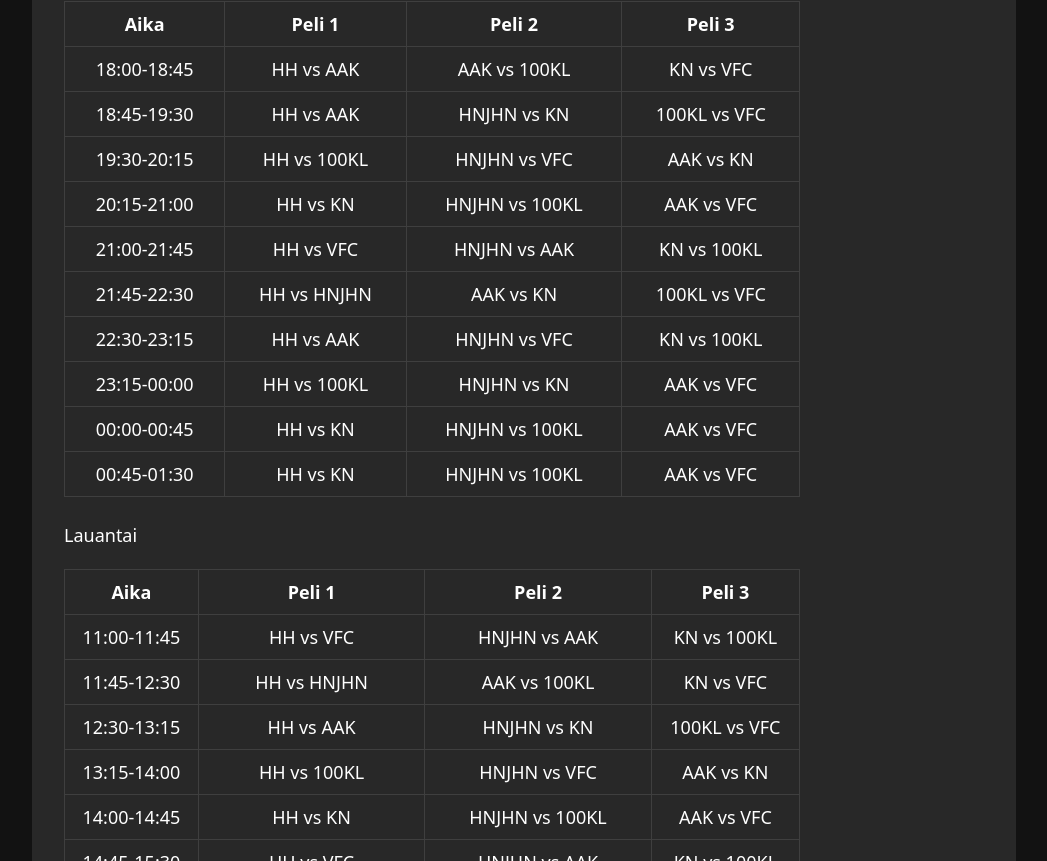
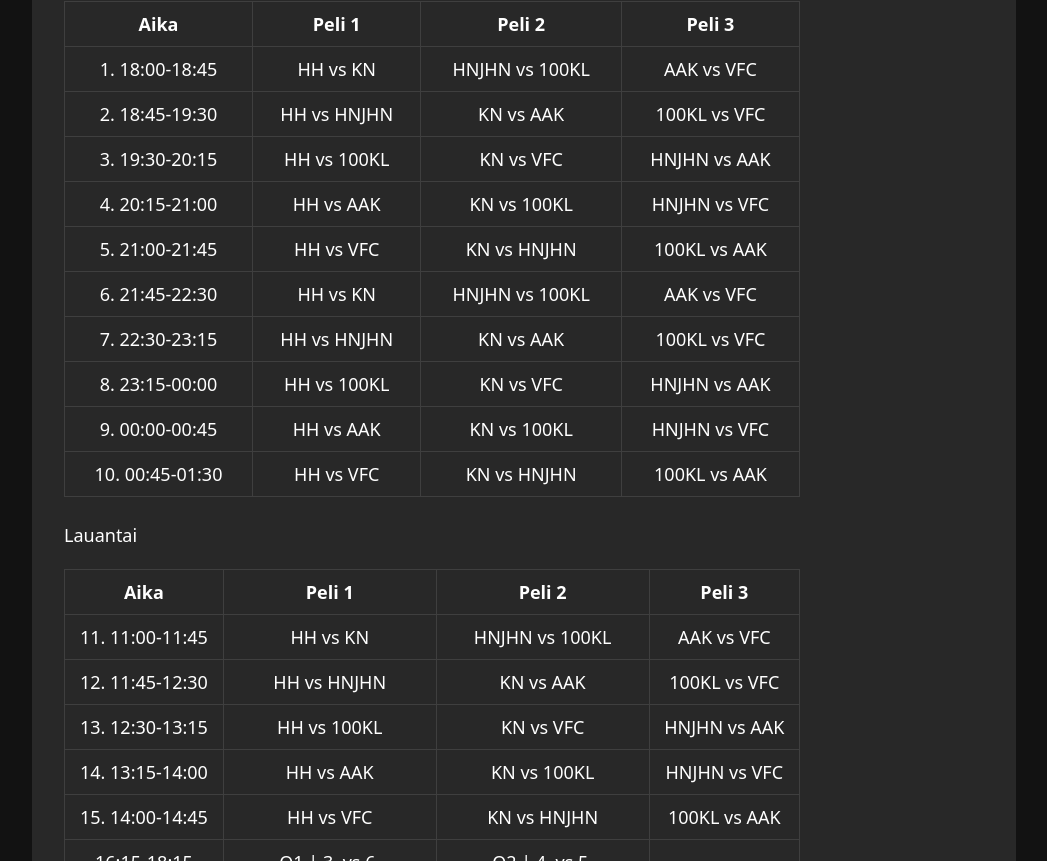
Before and after one commit to miskalaiva/turnaus-app2, a Nuxt app: page / in a window 1280 px wide. Shown: the part 2239-3100 px from the top of the page, without its empty margins (116-1163 px from the left). Built offline with nearby package versions, Linux system fonts and the light colour scheme; no server answers.

Commit message:
Otteluohjelma fiksattu

```diff
--- a/app.vue
+++ b/app.vue
@@ -211,108 +211,96 @@ export default {
       muutokset: { kill: 0, death: 0, assist: 0 },
       otteluohjelmaPerjantai: [
         {
-          aika: '18:00-18:45',
-          kentta1: 'HH vs AAK',
-          kentta2: 'AAK vs 100KL',
-          kentta3: 'KN vs VFC',
-        },
-        {
-          aika: '18:45-19:30',
-          kentta1: 'HH vs AAK',
-          kentta2: 'HNJHN vs KN',
-          kentta3: '100KL vs VFC',
-        },
-        {
-          aika: '19:30-20:15',
-          kentta1: 'HH vs 100KL',
-          kentta2: 'HNJHN vs VFC',
-          kentta3: 'AAK vs KN',
-        },
-        {
-          aika: '20:15-21:00',
+          aika: '1. 18:00-18:45',
           kentta1: 'HH vs KN',
           kentta2: 'HNJHN vs 100KL',
           kentta3: 'AAK vs VFC',
         },
         {
-          aika: '21:00-21:45',
-          kentta1: 'HH vs VFC',
-          kentta2: 'HNJHN vs AAK',
-          kentta3: 'KN vs 100KL',
-        },
-        {
-          aika: '21:45-22:30',
+          aika: '2. 18:45-19:30',
           kentta1: 'HH vs HNJHN',
-          kentta2: 'AAK vs KN',
+          kentta2: 'KN vs AAK',
           kentta3: '100KL vs VFC',
         },
         {
-          aika: '22:30-23:15',
-          kentta1: 'HH vs AAK',
-          kentta2: 'HNJHN vs VFC',
-          kentta3: 'KN vs 100KL',
+          aika: '3. 19:30-20:15',
+          kentta1: 'HH vs 100KL',
+          kentta2: 'KN vs VFC',
+          kentta3: 'HNJHN vs AAK',
         },
         {
-          aika: '23:15-00:00',
-          kentta1: 'HH vs 100KL',
-          kentta2: 'HNJHN vs KN',
-          kentta3: 'AAK vs VFC',
+          aika: '4. 20:15-21:00',
+          kentta1: 'HH vs AAK',
+          kentta2: 'KN vs 100KL',
+          kentta3: 'HNJHN vs VFC',
         },
         {
-          aika: '00:00-00:45',
+          aika: '5. 21:00-21:45',
+          kentta1: 'HH vs VFC',
+          kentta2: 'KN vs HNJHN',
+          kentta3: '100KL vs AAK',
+        },
+        {
+          aika: '6. 21:45-22:30',
           kentta1: 'HH vs KN',
           kentta2: 'HNJHN vs 100KL',
           kentta3: 'AAK vs VFC',
         },
         {
-          aika: '00:45-01:30',
-          kentta1: 'HH vs KN',
-          kentta2: 'HNJHN vs 100KL',
-          kentta3: 'AAK vs VFC',
+          aika: '7. 22:30-23:15',
+          kentta1: 'HH vs HNJHN',
+          kentta2: 'KN vs AAK',
+          kentta3: '100KL vs VFC',
+        },
+        {
+          aika: '8. 23:15-00:00',
+          kentta1: 'HH vs 100KL',
+          kentta2: 'KN vs VFC',
+          kentta3: 'HNJHN vs AAK',
+        },
+        {
+          aika: '9. 00:00-00:45',
+          kentta1: 'HH vs AAK',
+          kentta2: 'KN vs 100KL',
+          kentta3: 'HNJHN vs VFC',
+        },
+        {
+          aika: '10. 00:45-01:30',
+          kentta1: 'HH vs VFC',
+          kentta2: 'KN vs HNJHN',
+          kentta3: '100KL vs AAK',
         },
       ],
       otteluohjelmaLauantai: [
         {
-          aika: '11:00-11:45',
-          kentta1: 'HH vs VFC',
-          kentta2: 'HNJHN vs AAK',
-          kentta3: 'KN vs 100KL',
-        },
-        {
-          aika: '11:45-12:30',
-          kentta1: 'HH vs HNJHN',
-          kentta2: 'AAK vs 100KL',
-          kentta3: 'KN vs VFC',
-        },
-        {
-          aika: '12:30-13:15',
-          kentta1: 'HH vs AAK',
-          kentta2: 'HNJHN vs KN',
-          kentta3: '100KL vs VFC',
-        },
-        {
-          aika: '13:15-14:00',
-          kentta1: 'HH vs 100KL',
-          kentta2: 'HNJHN vs VFC',
-          kentta3: 'AAK vs KN',
-        },
-        {
-          aika: '14:00-14:45',
+          aika: '11. 11:00-11:45',
           kentta1: 'HH vs KN',
           kentta2: 'HNJHN vs 100KL',
           kentta3: 'AAK vs VFC',
         },
         {
-          aika: '14:45-15:30',
-          kentta1: 'HH vs VFC',
-          kentta2: 'HNJHN vs AAK',
-          kentta3: 'KN vs 100KL',
+          aika: '12. 11:45-12:30',
+          kentta1: 'HH vs HNJHN',
+          kentta2: 'KN vs AAK',
+          kentta3: '100KL vs VFC',
         },
         {
-          aika: '15:30-16.15',
+          aika: '13. 12:30-13:15',
+          kentta1: 'HH vs 100KL',
+          kentta2: 'KN vs VFC',
+          kentta3: 'HNJHN vs AAK',
+        },
+        {
+          aika: '14. 13:15-14:00',
           kentta1: 'HH vs AAK',
-          kentta2: 'HNJHN vs VFC',
-          kentta3: 'KN vs 100KL',
+          kentta2: 'KN vs 100KL',
+          kentta3: 'HNJHN vs VFC',
+        },
+        {
+          aika: '15. 14:00-14:45',
+          kentta1: 'HH vs VFC',
+          kentta2: 'KN vs HNJHN',
+          kentta3: '100KL vs AAK',
         },
         {
           aika: '16:15-18:15',
```
Also changed, not shown: 2 other files (tests, documents, lock files or other folders).
